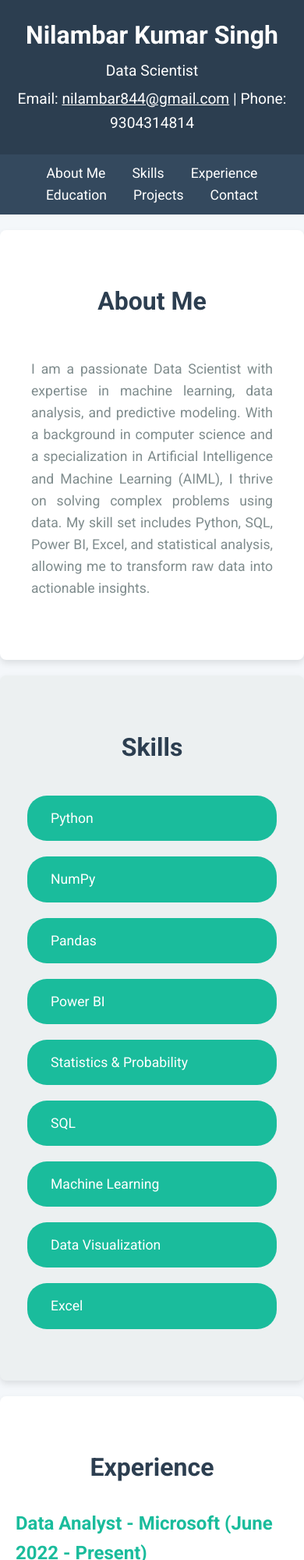
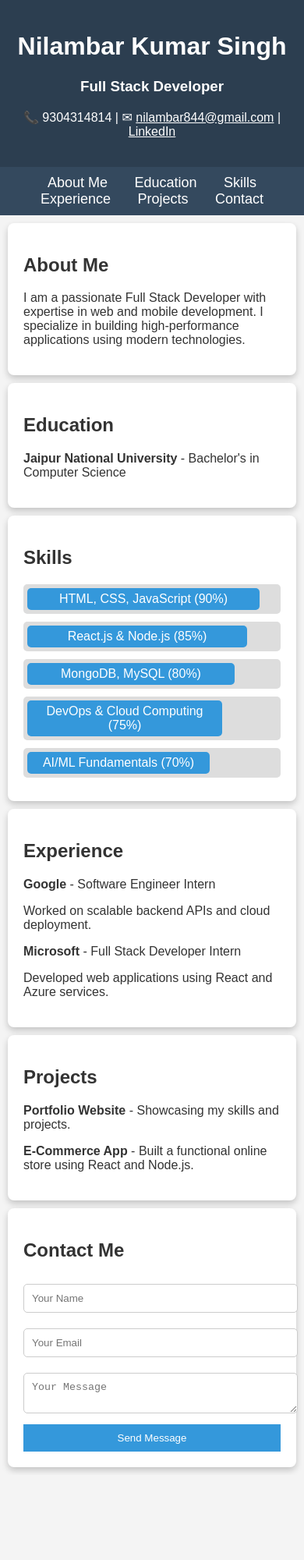
Before and after one commit to Nilambar-Singh/portfolio, a plain HTML site: page index.html in a window 390 px wide. Shown: the top 2000 px of the page at 78% size. After the commit the page ends 1891 px from the top, so only its background shows below. Drawn offline with nearby package versions, Linux system fonts and the light colour scheme.

Commit message:
Update index.html

```diff
--- a/index.html
+++ b/index.html
@@ -3,287 +3,155 @@
 <head>
     <meta charset="UTF-8">
     <meta name="viewport" content="width=device-width, initial-scale=1.0">
-    <title>Nilambar Kumar Singh - Data Scientist Portfolio</title>
+    <title>Nilambar Kumar Singh - Full Stack Developer</title>
+    <script src="https://kit.fontawesome.com/a076d05399.js"></script>
+    <script src="https://cdn.jsdelivr.net/npm/@emailjs/browser@3/dist/email.min.js"></script>
     <style>
-        /* Google Font Integration */
-        @import url('https://fonts.googleapis.com/css2?family=Roboto:wght@400;500;700&display=swap');
-
-        /* General Reset and Body Style */
-        body, html {
+        body {
+            font-family: 'Arial', sans-serif;
             margin: 0;
             padding: 0;
-            font-family: 'Roboto', sans-serif;
+            background: #f4f4f4;
             color: #333;
-            line-height: 1.6;
-            background-color: #f4f7fa;
         }
-
-        /* Header Style */
         header {
-            background-color: #2C3E50;
+            background: #2c3e50;
             color: white;
-            padding: 20px 0;
+            padding: 20px;
             text-align: center;
         }
-        header h1 {
-            margin: 0;
-            font-size: 2.5rem;
-        }
-        header p {
-            margin: 5px 0;
-            font-size: 1.2rem;
-        }
-
-        /* Navigation Bar */
         nav {
-            background-color: #34495E;
-            padding: 10px 0;
+            background: #34495e;
+            padding: 10px;
             text-align: center;
         }
         nav a {
             color: white;
             text-decoration: none;
-            margin: 0 15px;
-            font-size: 1.1rem;
-            transition: color 0.3s ease;
+            margin: 15px;
+            font-size: 18px;
         }
-        nav a:hover {
-            color: #1ABC9C;
+        section {
+            padding: 40px;
+            margin: 20px;
+            background: white;
+            border-radius: 8px;
+            box-shadow: 0px 4px 8px rgba(0, 0, 0, 0.2);
         }
-
-        /* Sections Styling */
+        .skills div {
+            background: #ddd;
+            border-radius: 5px;
+            padding: 5px;
+            margin-bottom: 10px;
+        }
+        .skills div span {
+            display: block;
+            background: #3498db;
+            text-align: center;
+            color: white;
+            padding: 5px;
+            border-radius: 5px;
+        }
+        .contact input, .contact textarea {
+            width: 100%;
+            padding: 10px;
+            margin: 10px 0;
+            border: 1px solid #ccc;
+            border-radius: 5px;
+        }
+        .contact button {
+            background: #3498db;
+            color: white;
+            padding: 10px;
+            border: none;
+            cursor: pointer;
+            width: 100%;
+        }
+        @media (max-width: 600px) {
             section {
-            padding: 40px 20px;
-            margin: 20px 0;
-        }
-
-        /* About Me Section */
-        .about-me {
-            background-color: #ffffff;
-            border-radius: 8px;
-            box-shadow: 0 4px 8px rgba(0, 0, 0, 0.1);
-        }
-        .about-me h2 {
-            font-size: 2rem;
-            text-align: center;
-            color: #2C3E50;
-        }
-        .about-me p {
-            font-size: 1.1rem;
-            text-align: justify;
                 padding: 20px;
-            color: #7f8c8d;
-        }
-
-        /* Skills Section */
-        .skills {
-            background-color: #ecf0f1;
-            border-radius: 8px;
-            box-shadow: 0 4px 8px rgba(0, 0, 0, 0.1);
-        }
-        .skills h2 {
-            font-size: 2rem;
-            text-align: center;
-            color: #2C3E50;
-        }
-        .skills ul {
-            list-style-type: none;
-            padding: 0;
-            display: flex;
-            flex-wrap: wrap;
-            justify-content: center;
-        }
-        .skills li {
-            background-color: #1ABC9C;
-            color: white;
-            margin: 10px 15px;
-            padding: 15px 30px;
-            border-radius: 25px;
-            font-size: 1.1rem;
-        }
-
-        /* Experience Section */
-        .experience {
-            background-color: #ffffff;
-            border-radius: 8px;
-            box-shadow: 0 4px 8px rgba(0, 0, 0, 0.1);
-        }
-        .experience h2 {
-            font-size: 2rem;
-            text-align: center;
-            color: #2C3E50;
-        }
-        .experience .job {
-            margin-bottom: 30px;
-        }
-        .experience .job h3 {
-            font-size: 1.5rem;
-            color: #1ABC9C;
-        }
-        .experience .job p {
-            font-size: 1rem;
-            color: #7f8c8d;
-        }
-
-        /* Education Section */
-        .education {
-            background-color: #ecf0f1;
-            border-radius: 8px;
-            box-shadow: 0 4px 8px rgba(0, 0, 0, 0.1);
-        }
-        .education h2 {
-            font-size: 2rem;
-            text-align: center;
-            color: #2C3E50;
-        }
-        .education p {
-            font-size: 1.1rem;
-            text-align: center;
-            padding: 20px;
-            color: #7f8c8d;
-        }
-
-        /* Contact Section */
-        .contact {
-            background-color: #ffffff;
-            border-radius: 8px;
-            box-shadow: 0 4px 8px rgba(0, 0, 0, 0.1);
-        }
-        .contact h2 {
-            font-size: 2rem;
-            text-align: center;
-            color: #2C3E50;
-        }
-        .contact p {
-            font-size: 1.1rem;
-            text-align: center;
-            padding: 20px;
-            color: #7f8c8d;
-        }
-        .contact a {
-            color: #1ABC9C;
-            text-decoration: none;
-        }
-
-        /* Footer Style */
-        footer {
-            background-color: #2C3E50;
-            color: white;
-            text-align: center;
-            padding: 15px 0;
-            margin-top: 20px;
-        }
-
-        /* Media Query for Responsiveness */
-        @media (max-width: 768px) {
-            header h1 {
-                font-size: 2rem;
-            }
-            .skills ul {
-                flex-direction: column;
+                margin: 10px;
             }
         }
     </style>
 </head>
 <body>
 
-    <!-- Header Section -->
 <header>
     <h1>Nilambar Kumar Singh</h1>
-        <p>Data Scientist</p>
-        <p>Email: <a href="mailto:nilambar844@gmail.com" style="color:white;">nilambar844@gmail.com</a> | Phone: 9304314814</p>
+    <h3>Full Stack Developer</h3>
+    <p>📞 9304314814 | ✉ <a href="mailto:nilambar844@gmail.com" style="color:white;">nilambar844@gmail.com</a> | <a href="https://www.linkedin.com/in/nilambar-singh-9a61242a9" target="_blank" style="color:white;">LinkedIn</a></p>
 </header>
 
-    <!-- Navigation Bar -->
 <nav>
     <a href="#about">About Me</a>
+    <a href="#education">Education</a>
     <a href="#skills">Skills</a>
     <a href="#experience">Experience</a>
-        <a href="#education">Education</a>
     <a href="#projects">Projects</a>
     <a href="#contact">Contact</a>
 </nav>
 
-    <!-- About Me Section -->
-    <section id="about" class="about-me">
+<section id="about">
     <h2>About Me</h2>
-        <p>
-            I am a passionate Data Scientist with expertise in machine learning, data analysis, and predictive modeling.
-            With a background in computer science and a specialization in Artificial Intelligence and Machine Learning (AIML),
-            I thrive on solving complex problems using data. My skill set includes Python, SQL, Power BI, Excel, and statistical analysis,
-            allowing me to transform raw data into actionable insights.
-        </p>
+    <p>I am a passionate Full Stack Developer with expertise in web and mobile development. I specialize in building high-performance applications using modern technologies.</p>
 </section>
 
-    <!-- Skills Section -->
-    <section id="skills" class="skills">
-        <h2>Skills</h2>
-        <ul>
-            <li>Python</li>
-            <li>NumPy</li>
-            <li>Pandas</li>
-            <li>Power BI</li>
-            <li>Statistics & Probability</li>
-            <li>SQL</li>
-            <li>Machine Learning</li>
-            <li>Data Visualization</li>
-            <li>Excel</li>
-        </ul>
+<section id="education">
+    <h2>Education</h2>
+    <p><strong>Jaipur National University</strong> - Bachelor's in Computer Science</p>
 </section>
 
-    <!-- Experience Section -->
-    <section id="experience" class="experience">
-        <h2>Experience</h2>
-        <div class="job">
-            <h3>Data Analyst - Microsoft (June 2022 - Present)</h3>
-            <p>Responsibilities:
-                <ul>
-                    <li>Developed and implemented machine learning models for predictive analysis.</li>
-                    <li>Processed and cleaned large datasets using Python and SQL.</li>
-                    <li>Collaborated with cross-functional teams to design data-driven solutions.</li>
-                    <li>Visualized data insights using Power BI for executive decision-making.</li>
-                </ul>
-            </p>
-        </div>
-        <div class="job">
-            <h3>Junior Data Scientist - Google (Jan 2020 - May 2022)</h3>
-            <p>Responsibilities:
-                <ul>
-                    <li>Worked with large-scale datasets to identify trends and anomalies.</li>
-                    <li>Built and evaluated predictive models using machine learning algorithms.</li>
-                    <li>Assisted in the creation of automated reporting tools in Python and Excel.</li>
-                </ul>
-            </p>
+<section id="skills">
+    <h2>Skills</h2>
+    <div class="skills">
+        <div><span style="width: 90%;">HTML, CSS, JavaScript (90%)</span></div>
+        <div><span style="width: 85%;">React.js & Node.js (85%)</span></div>
+        <div><span style="width: 80%;">MongoDB, MySQL (80%)</span></div>
+        <div><span style="width: 75%;">DevOps & Cloud Computing (75%)</span></div>
+        <div><span style="width: 70%;">AI/ML Fundamentals (70%)</span></div>
     </div>
 </section>
 
-    <!-- Education Section -->
-    <section id="education" class="education">
-        <h2>Education</h2>
-        <p>BCA in Computer Applications with Specialization in Artificial Intelligence and Machine Learning</p>
-        <p>Jaipur National University, Graduating Year: 2026</p>
+<section id="experience">
+    <h2>Experience</h2>
+    <p><strong>Google</strong> - Software Engineer Intern</p>
+    <p>Worked on scalable backend APIs and cloud deployment.</p>
+    <p><strong>Microsoft</strong> - Full Stack Developer Intern</p>
+    <p>Developed web applications using React and Azure services.</p>
 </section>
 
-    <!-- Projects Section -->
 <section id="projects">
     <h2>Projects</h2>
-        <p>1. Predictive Analytics for Sales Forecasting (Using Python and Machine Learning) - Developed a machine learning model that predicted future sales trends based on historical data.</p>
-        <p>2. Data Visualization Dashboard (Using Power BI) - Created an interactive dashboard to visualize real-time company performance metrics.</p>
+    <p><strong>Portfolio Website</strong> - Showcasing my skills and projects.</p>
+    <p><strong>E-Commerce App</strong> - Built a functional online store using React and Node.js.</p>
 </section>
 
-    <!-- Contact Section -->
-    <section id="contact" class="contact">
-        <h2>Contact</h2>
-        <p>If you'd like to discuss any potential projects or opportunities, feel free to reach out to me!</p>
-        <p>Email: <a href="mailto:nilambar844@gmail.com">nilambar844@gmail.com</a></p>
-        <p>Phone: 9304314814</p>
-        <p>LinkedIn: <a href="https://www.linkedin.com/in/nilambar-singh-9a61242a9?utm_source=share&utm_campaign=share_via&utm_content=profile&utm_medium=android_app " target="_blank">linkedin.com/in/nilambar-kumar-singh</a></p>
+<section id="contact">
+    <h2>Contact Me</h2>
+    <form id="contact-form" class="contact">
+        <input type="text" id="name" placeholder="Your Name" required>
+        <input type="email" id="email" placeholder="Your Email" required>
+        <textarea id="message" placeholder="Your Message" required></textarea>
+        <button type="submit">Send Message</button>
+    </form>
 </section>
 
-    <!-- Footer -->
-    <footer>
-        <p>© 2025 Nilambar Kumar Singh - All Rights Reserved</p>
-    </footer>
+<script>
+    (function(){
+        emailjs.init("fuinMd3RcuZLrv_Rx");
+    })();
+
+    document.getElementById('contact-form').addEventListener('submit', function(event) {
+        event.preventDefault();
+        emailjs.sendForm('service_o19cwen', 'template_gljalgr', this)
+            .then(function() {
+                alert('Message sent successfully!');
+            }, function(error) {
+                alert('Failed to send message. Try again later.');
+            });
+    });
+</script>
 
 </body>
 </html>
```
Lines whose indentation alone changed are shown as unchanged.
